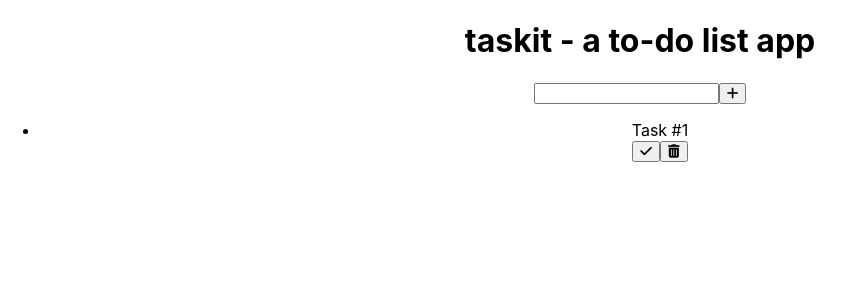
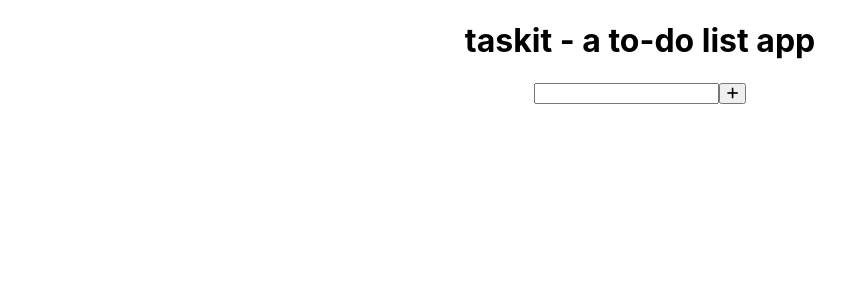
Before and after one commit to codebygrace/taskit, a React (Create React App) app: page / in a window 1280 px wide. Shown: the top 300 px of the page, without its empty margins (0-854 px from the left). Built offline with nearby package versions, Linux system fonts and the light colour scheme.

Commit message:
changed component and const/function titles for consistency

```diff
--- a/src/App.js
+++ b/src/App.js
@@ -2,7 +2,7 @@ import React, {useState} from 'react';
 import './App.css';
 //importing components
 import Form from './components/Form';
-import ToDoList from './components/ToDoList';
+import TodoList from './components/TodoList';
 
 function App() {
   const[inputText, setInputText] = useState("");
@@ -13,7 +13,7 @@ function App() {
         <h1>taskit - a to-do list app</h1>
       </header>
       <Form inputText={inputText} todos={todos} setTodos={setTodos} setInputText={setInputText}/>
-      <ToDoList/>
+      <TodoList todos={todos}/>
     </div>
   );
 }
--- a/src/components/ToDo.js
+++ b/src/components/ToDo.js
@@ -1,6 +1,6 @@
 import React from "react";
 
-const ToDo = () => {
+const Todo = () => {
   return (
     <div className="todo">
       <li className="todo-item">Task #1</li>
@@ -10,4 +10,4 @@ const ToDo = () => {
   );
 }
 
-export default ToDo;
+export default Todo;
--- a/src/components/ToDoList.js
+++ b/src/components/ToDoList.js
@@ -1,15 +1,15 @@
 import React from "react";
 //import components
-import ToDo from "./ToDo";
+import ToDo from "./Todo";
 
-function ToDoList() {
+const TodoList = ({todos}) => {
+  console.log(todos);
   return (
     <div className="todo-container">
       <ul className="todo-list">
-        <ToDo />
       </ul>
     </div>
   );
 }
 
-export default ToDoList;
+export default TodoList;
```
